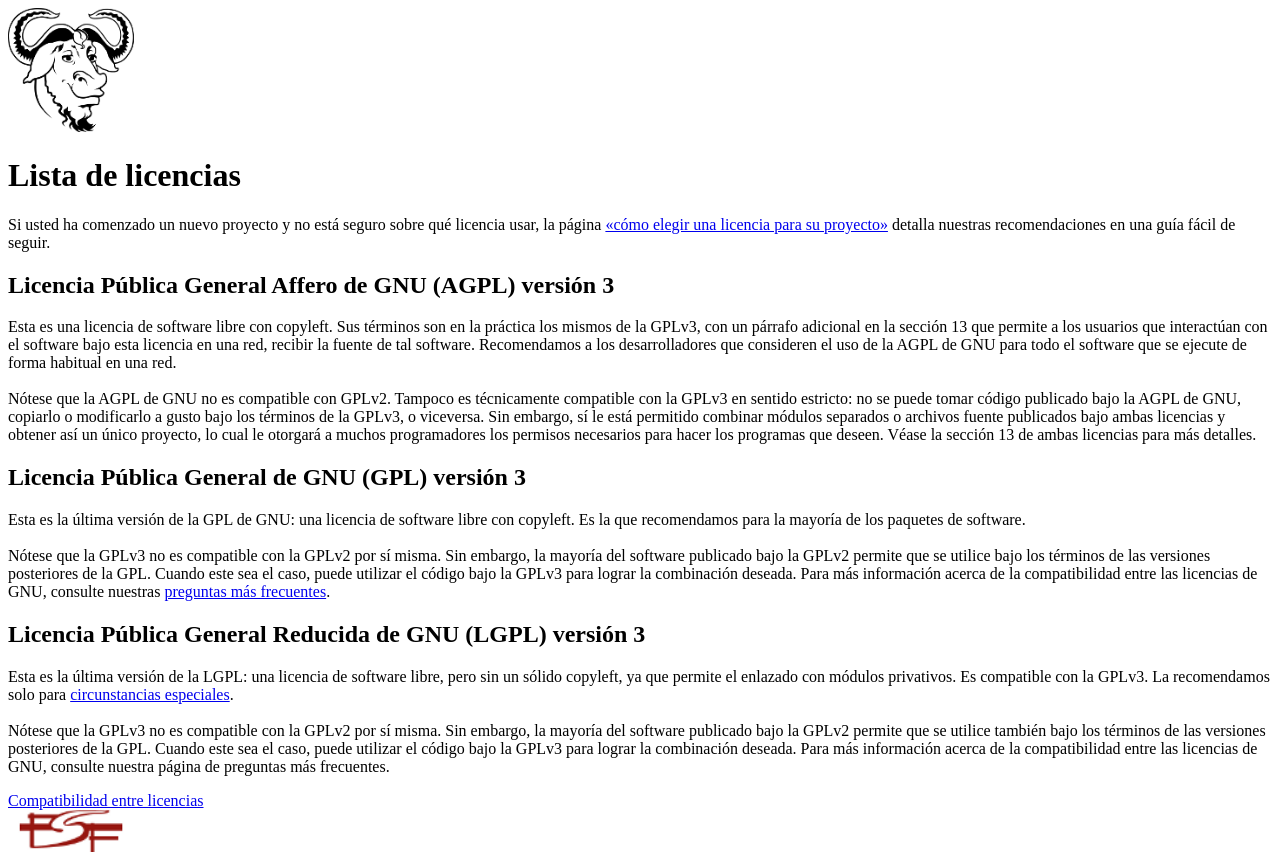
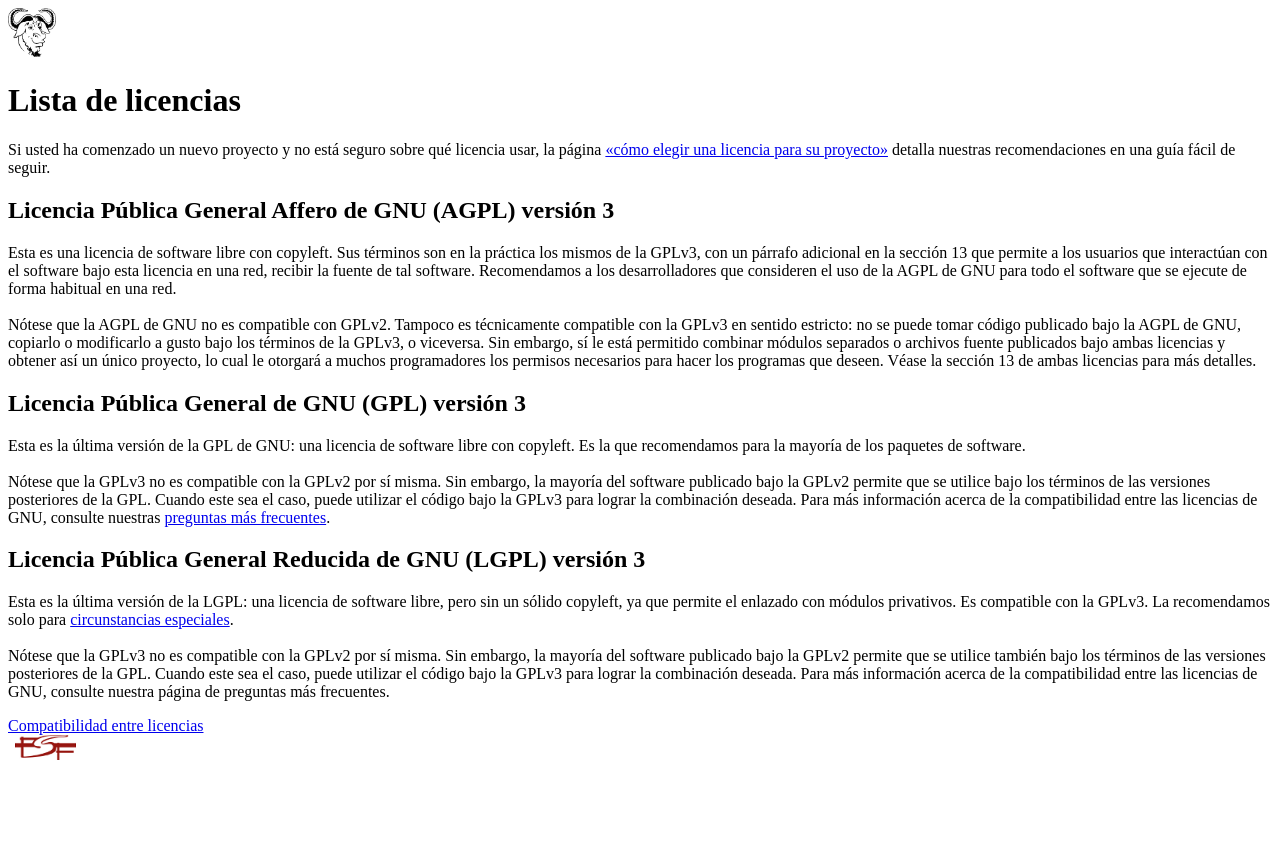
Before and after one commit to jorge-elrincon/TareaHTML, a plain HTML site: page Proyecto/index.html in a window 1280 px wide. After the commit the page ends 800 px from the top, so only its background shows below. Drawn offline with Linux system fonts and the light colour scheme.

Commit message:
Cambios para cumplir con los estándares del W3C.

```diff
--- a/Proyecto/index.html
+++ b/Proyecto/index.html
@@ -1,11 +1,11 @@
 <!DOCTYPE html>
 <html lang="es-ES">
     <head>
-        <meta charset="utf-8"/>
+        <meta charset="utf-8">
         <title>Licencias libres</title>
     </head>
     <body>
-        <img src="Imágenes/heckert_gnu.transp.small.png" alt="[Cabeza de GNU]" height="10%" width="10%">
+        <img src="Imágenes/heckert_gnu.transp.small.png" alt="[Cabeza de GNU]" width="48" height="49">
         <h1>Lista de licencias</h1>
         <p>
             Si usted ha comenzado un nuevo proyecto y no está seguro sobre qué licencia usar, la página
@@ -16,8 +16,8 @@
             Esta es una licencia de software libre con copyleft. Sus términos son en la práctica los mismos de la GPLv3,
             con un párrafo adicional en la sección 13 que permite a los usuarios que interactúan con el software bajo esta licencia en una red, recibir la fuente de tal software.
             Recomendamos a los desarrolladores que consideren el uso de la AGPL de GNU para todo el software que se ejecute de forma habitual en una red.
-            <br/>
-            <br/>
+            <br>
+            <br>
             Nótese que la AGPL de GNU no es compatible con GPLv2.
             Tampoco es técnicamente compatible con la GPLv3 en sentido estricto: no se puede tomar código publicado bajo la AGPL de GNU,
             copiarlo o modificarlo a gusto bajo los términos de la GPLv3, o viceversa.
@@ -27,8 +27,8 @@
         <h2>Licencia Pública General de GNU (GPL) versión 3</h2>
         <p>
             Esta es la última versión de la GPL de GNU: una licencia de software libre con copyleft. Es la que recomendamos para la mayoría de los paquetes de software.
-            <br/>
-            <br/>
+            <br>
+            <br>
             Nótese que la GPLv3 no es compatible con la GPLv2 por sí misma. Sin embargo, la mayoría del software publicado bajo la GPLv2 permite que se utilice bajo los términos de las versiones posteriores de la GPL.
             Cuando este sea el caso, puede utilizar el código bajo la GPLv3 para lograr la combinación deseada. Para más información acerca de la compatibilidad entre las licencias de GNU, consulte nuestras
             <a href="https://www.gnu.org/licenses/gpl-faq.html#AllCompatibility">preguntas más frecuentes</a>.
@@ -37,14 +37,14 @@
         <p>
             Esta es la última versión de la LGPL: una licencia de software libre, pero sin un sólido copyleft, ya que permite el enlazado con módulos privativos. Es compatible con la GPLv3. La recomendamos solo para
             <a href="https://www.gnu.org/licenses/why-not-lgpl.html">circunstancias especiales</a>.
-            <br/>
-            <br/>
+            <br>
+            <br>
             Nótese que la GPLv3 no es compatible con la GPLv2 por sí misma. Sin embargo,
             la mayoría del software publicado bajo la GPLv2 permite que se utilice también bajo los términos de las versiones posteriores de la GPL. Cuando este sea el caso,
             puede utilizar el código bajo la GPLv3 para lograr la combinación deseada. Para más información acerca de la compatibilidad entre las licencias de GNU, consulte nuestra página de preguntas más frecuentes.
         </p>
         <a href="tabla.html">Compatibilidad entre licencias</a>
-        <br/>
-        <img src="Imágenes/fsf-logo-notext-small.png" alt="[Logotipo de la FSF]" width="10%" height="10%">
+        <br>
+        <img src="Imágenes/fsf-logo-notext-small.png" alt="[Logotipo de la FSF]" width="75" height="25">
     </body>
 </html>
```
